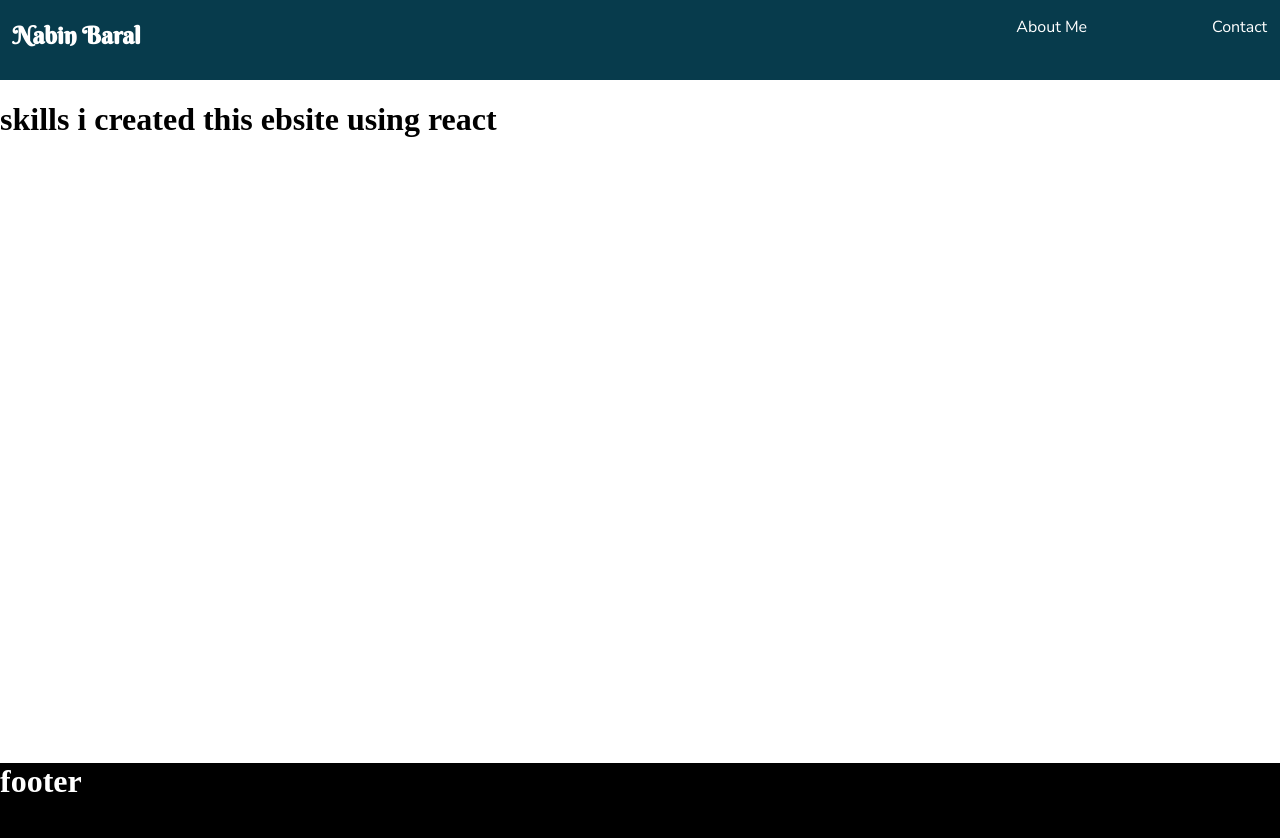
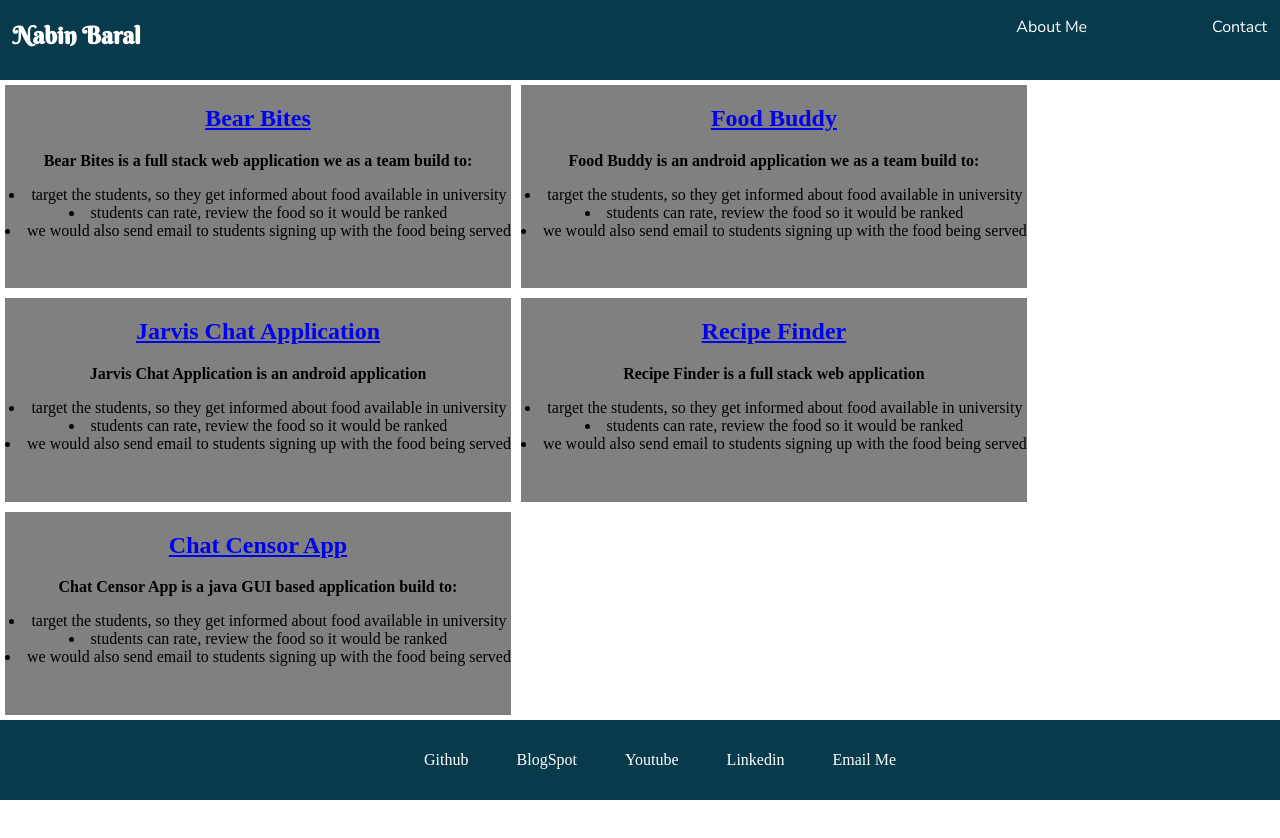
Before and after one commit to Norbeen/portfolio-website, a React (Create React App) app: page /Project in a window 1280 px wide. Shown: the top 838 px of the page. After the commit the page ends 800 px from the top, so only its background shows below. Built offline with nearby package versions, Linux system fonts and the light colour scheme.

Commit message:
footer added

```diff
--- a/public/index.html
+++ b/public/index.html
@@ -11,6 +11,7 @@
     <link rel="stylesheet" href="https://cdnjs.cloudflare.com/ajax/libs/font-awesome/4.7.0/css/font-awesome.min.css">
     <link rel="preconnect" href="https://fonts.gstatic.com">
     <link href="https://fonts.googleapis.com/css2?family=Berkshire+Swash&family=Indie+Flower&family=Lobster&family=Nunito+Sans&display=swap" rel="stylesheet">
+    <link href="https://fonts.googleapis.com/css2?family=Gothic+A1:wght@300&display=swap" rel="stylesheet">
     <title>Personal Website</title>
   </head>
   <body>
--- a/src/App.css
+++ b/src/App.css
@@ -2,4 +2,5 @@ body {
   margin:0px;
   padding:0px;
   box-sizing: 0px;
+  background-image:"https://cdn.pixabay.com/photo/2016/11/14/04/36/boy-1822614_1280.jpg";
 }
--- a/src/components/AboutMe.js
+++ b/src/components/AboutMe.js
@@ -2,17 +2,22 @@ import React from 'react'
 import Navigation from './Navigation';
 import Footer from './Footer'
 import styled from 'styled-components';
+import aboutMe from '../img/about-me.jpg';
+
 
 const AboutMe = () => {
+
     return (
         <StyledAboutme>
-       <h1>About page</h1>
+
+
+       <h1>Hi there,</h1>
 
        <ul>
 
-           <li>I am an internation student, I came to usa in 2016 to pursue computer science degree</li>
-            <li>I graduated in dec,2020. I am interested in software engineering</li>
-            <li>I love wriginh blogs, you can check out theh
+           <li>I am an international student. I came to usa in 2016 to pursue degree in computer science</li>
+            <li>I graduated in Dec,2020. I am interested in software engineering and web development</li>
+            <li>I  <b> love writing blogs,  </b> you can check it out
 
 
                 <a href ="http://norbeenbaral.blogspot.com"> here
@@ -21,22 +26,17 @@ const AboutMe = () => {
 
             </li>
 
-            <li>I like playing guitar, which I learned after I came to usa. Check it out
+            <li>I  <b> like playing guitar, </b>  which I learned after I came to usa. Check it out
 
-            <a href ="http://youtube.com/nabinbaral">
-                here
-
-                </a>
+            <a href ="http://youtube.com/nabinbaral"> here </a>
 
 
             </li>
 
             <li>My dream companies are: twitter, google, ibm and oracle but I am open to any companies and do my  best to contribute best as I can</li>
-        <li>Chek out my linked in as weel
-        <a href ="http://linkedin.com/nabinbral">
-                here
+            <li>Check out my <b> linkedin profile </b>    as well
 
-                </a>
+        <a href ="https://www.linkedin.com/in/nabin-baral-05922ba2"> here  </a>
 
             </li>
        </ul>
@@ -48,6 +48,20 @@ const StyledAboutme = styled.div`
 
 min-height:80vh;
 max-height:80vh;
+font-family: 'Gothic A1', sans-serif;
+font-size:20px;
+font-weight:bold;
+
+
+
+
+ li{
+    list-style:none;
+    padding:10px;
+ }
+b {
+    text-decoration:underline;
+}
 
 `
 
--- a/src/components/Footer.js
+++ b/src/components/Footer.js
@@ -6,8 +6,17 @@ const Footer = () => {
     return (
 
         <StyledFooter>
+        <StyledSocialMedia>
+           <ul>
 
-            <h1>footer</h1>
+               <li><a href="https://github.com/norbeen">Github</a> </li>
+               <li>  <a href ="http://norbeenbaral.blogspot.com"> BlogSpot </a></li>
+               <li><a href ="http://youtube.com/nabinbaral"> Youtube</a></li>
+               <li><a href="https://www.linkedin.com/in/nabin-baral-05922ba2">Linkedin</a></li>
+               <li><a className="email" href="mailto:norbeen7@gmail.com">Email Me</a></li>
+           </ul>
+           </StyledSocialMedia>
+
 
         </StyledFooter>
     )
@@ -15,13 +24,48 @@ const Footer = () => {
 
 const StyledFooter = styled.div`
 min-height:10vh;
-background-color:black;
-
+background-color:#073b4c;
+display:flex;
+justify-content:space-around;
 
 h1{
     color:white;
 }
 
+
+
 `
 
+const StyledSocialMedia = styled.div`
+margin:auto;
+
+width:40%;
+ul{
+
+    list-style:none;
+    display:flex;
+    justify-content:space-between;
+
+}
+    a{
+        color:white;
+        text-decoration:none;
+    }
+
+
+    a:hover{
+    background-color:#83c5be;
+    border-radius:15%;
+
+}
+
+.email:hover{
+    background-color:#83c5be;
+    border-radius:15%;
+
+}
+
+`
+
+
 export default Footer
--- a/src/components/LandingPage.js
+++ b/src/components/LandingPage.js
@@ -114,6 +114,11 @@ button{
 
 }
 
+button:hover{
+    background-color:#83c5be;
+
+}
+
 `
 
 export default Top;
--- a/src/components/Navigation.js
+++ b/src/components/Navigation.js
@@ -68,6 +68,12 @@ nav {
 
     }
 
+    li:hover{
+    background-color:#83c5be;
+    border-radius:15%;
+}
+
+
 
 }
 
--- a/src/components/landingPage/Project.js
+++ b/src/components/landingPage/Project.js
@@ -5,7 +5,100 @@ import styled from 'styled-components';
 const Project = () => {
     return (
         <StyledProject>
-            <h1>skills i created this ebsite using react</h1>
+
+
+{/* first project  */}
+
+               <StyledProjects>
+                <a href="https://github.com/Norbeen/ReactApp-BearBytes">
+
+                    <h2> Bear Bites </h2>
+                </a>
+
+
+               <p> <b>Bear Bites is a full stack web application we as a team build to:</b>  </p>
+
+               <li>target the students, so they get informed about food available in university</li>
+               <li>students can rate, review the food so it would be ranked</li>
+               <li>we would also send email to students signing up with the food being served</li>
+
+               </StyledProjects>
+
+
+               <br/>
+
+{/* second project */}
+                <StyledProjects>
+                   <a href="https://github.com/Norbeen/AndroidApp-FoodBuddy">
+
+                        <h2> Food Buddy </h2>
+                   </a>
+
+
+
+            <p> <b>Food Buddy is an android application we as a team build to: </b> </p>
+            <li>target the students, so they get informed about food available in university</li>
+            <li>students can rate, review the food so it would be ranked</li>
+            <li>we would also send email to students signing up with the food being served</li>
+
+                </StyledProjects>
+
+            <br/>
+
+{/* third project */}
+            <StyledProjects>
+                <a href="https://github.com/Norbeen/ReactFlask-ChatApp">
+
+                    <h2> Jarvis Chat Application </h2>
+                </a>
+
+
+
+            <p> <b> Jarvis Chat Application is an android application</b>  </p>
+            <li>target the students, so they get informed about food available in university</li>
+            <li>students can rate, review the food so it would be ranked</li>
+            <li>we would also send email to students signing up with the food being served</li>
+
+                </StyledProjects>
+
+ <br/>
+
+{/* fourth project */}
+
+            <StyledProjects>
+                <a href="https://github.com/Norbeen/Flask-RecipeApp">
+                    <h2> Recipe Finder </h2>
+                </a>
+
+
+
+            <p> <b> Recipe Finder is a full stack web application </b> </p>
+            <li>target the students, so they get informed about food available in university</li>
+            <li>students can rate, review the food so it would be ranked</li>
+            <li>we would also send email to students signing up with the food being served</li>
+
+            </StyledProjects>
+
+ <br/>
+
+{/* fifth project */}
+        <StyledProjects>
+                <a href="https://github.com/Norbeen/JavaGUI-Java">
+                    <h2> Chat Censor App </h2>
+                </a>
+
+
+
+            <p> <b>Chat Censor App is a java GUI based application build to: </b> </p>
+            <li>target the students, so they get informed about food available in university</li>
+            <li>students can rate, review the food so it would be ranked</li>
+            <li>we would also send email to students signing up with the food being served</li>
+
+            </StyledProjects>
+
+
+
+
         </StyledProject>
     )
 }
@@ -14,7 +107,15 @@ const Project = () => {
 const StyledProject = styled.div`
 
 min-height:80vh;
-max-height:80vh;
+text-align:center;
+display:flex;
+flex-wrap:wrap;
+`
+
+const StyledProjects = styled.div`
+margin:5px;
+background-color:grey;
+
 
 `
 
```
Also changed, not shown: src/img/about-me.jpg (added).
